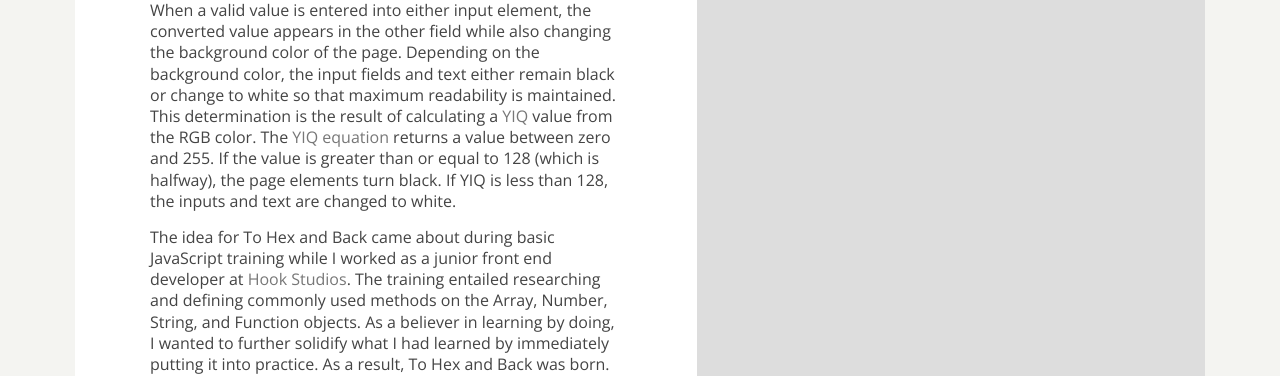
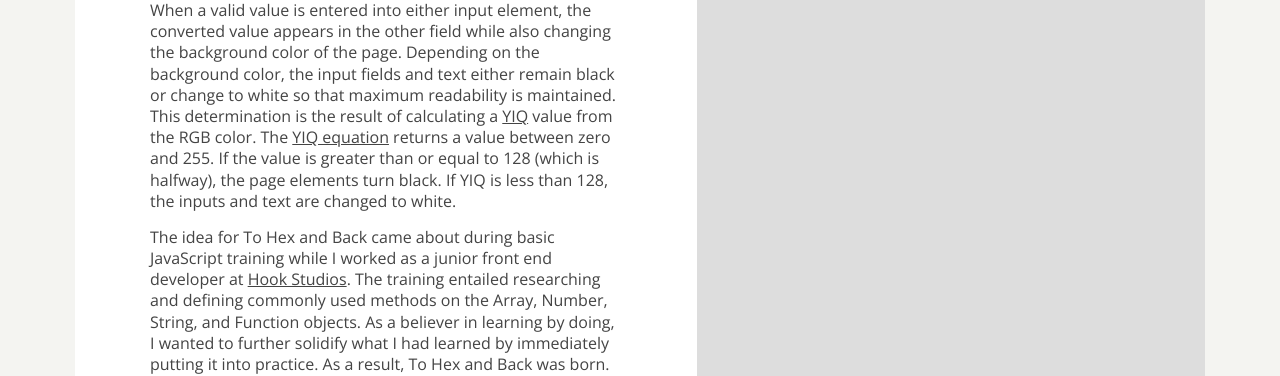
Before and after one commit to jessicaosei/jessicaosei.com, a Jekyll site: the page built from work/to-hex-and-back/index.html, in a window 1280 px wide. Shown: the part 595-971 px from the top of the page. Built offline with Jekyll 4.4.1, drawn with Linux system fonts in a browser that asks for light colours; Markdown is read by kramdown in place of the engine named in the settings; comment, search, counter and statistics services are not loaded.

Commit message:
Add styles to links in text

```diff
--- a/_sass/_block.scss
+++ b/_sass/_block.scss
@@ -16,6 +16,11 @@
 	margin-bottom: 16px;
 	font-family: 'Open Sans', sans-serif;
 	line-height: 1.5;
+}
+
+.block-text-link {
+	color: #444444;
+	text-decoration: underline;
 }
 
 @media screen and (min-width: 550px) {
--- a/work/to-hex-and-back/index.html
+++ b/work/to-hex-and-back/index.html
@@ -10,8 +10,8 @@ type: project
 
 						<p class="project-paragraph">To Hex and Back is a tool that converts RGB color values into hexadecimal notation and vice versa.</p>
 						<p class="project-paragraph">The project uses regular expressions to match common ways of entering RGB and hexadecimal colors. Specifically, the hexadecimal input matches values either three or six characters in length, with an optional leading hash (#). The RGB input accepts three comma-separated numbers; the 'rgb' prefix and parentheses are optional.</p>
-						<p class="project-paragraph">When a valid value is entered into either input element, the converted value appears in the other field while also changing the background color of the page. Depending on the background color, the input fields and text either remain black or change to white so that maximum readability is maintained. This determination is the result of calculating a <a href="https://en.wikipedia.org/wiki/YIQ" target="_blank">YIQ</a> value from the RGB color. The <a href="https://24ways.org/2010/calculating-color-contrast/" target="_blank">YIQ equation</a> returns a value between zero and 255. If the value is greater than or equal to 128 (which is halfway), the page elements turn black. If YIQ is less than 128, the inputs and text are changed to white.</p>
-						<p class="project-paragraph">The idea for To Hex and Back came about during basic JavaScript training while I worked as a junior front end developer at <a href="http://byhook.com" target="_blank">Hook Studios</a>. The training entailed researching and defining commonly used methods on the Array, Number, String, and Function objects. As a believer in learning by doing, I wanted to further solidify what I had learned by immediately putting it into practice. As a result, To Hex and Back was born.</p>
+						<p class="project-paragraph">When a valid value is entered into either input element, the converted value appears in the other field while also changing the background color of the page. Depending on the background color, the input fields and text either remain black or change to white so that maximum readability is maintained. This determination is the result of calculating a <a href="https://en.wikipedia.org/wiki/YIQ" class="block-text-link" target="_blank">YIQ</a> value from the RGB color. The <a href="https://24ways.org/2010/calculating-color-contrast/" class="block-text-link" target="_blank">YIQ equation</a> returns a value between zero and 255. If the value is greater than or equal to 128 (which is halfway), the page elements turn black. If YIQ is less than 128, the inputs and text are changed to white.</p>
+						<p class="project-paragraph">The idea for To Hex and Back came about during basic JavaScript training while I worked as a junior front end developer at <a href="http://byhook.com" class="block-text-link" target="_blank">Hook Studios</a>. The training entailed researching and defining commonly used methods on the Array, Number, String, and Function objects. As a believer in learning by doing, I wanted to further solidify what I had learned by immediately putting it into practice. As a result, To Hex and Back was born.</p>
 						<p class="project-paragraph"><span>Technologies Used</span>: HTML, CSS, JavaScript (ES6)</p>
 
 						<a href="http://tohexandback.com" class="project-button" target="_blank">Visit the project</a>
--- a/work/youtube-originals/index.html
+++ b/work/youtube-originals/index.html
@@ -10,7 +10,7 @@ type: project
 
 						<p class="project-paragraph">YouTube Red is a paid, streaming subscription service launched by YouTube in 2015. The platform features ad-free streaming of videos and music, background video play, and the ability to save videos to watch offline. Additionally, the service has partnered with some of YouTube's biggest creators to offer YouTube Red Originals, a collection of shows and movies available exclusively to YouTube Red subscribers.</p>
 						<p class="project-paragraph">With a range of new shows and movies scheduled to release just before the 2016 holiday season, Hook designed and developed a responsive one page site to showcase current and upcoming YouTube Red Originals content. When landing on the site, users are presented with a filterable catalog of shows and movies. Upon selecting a thumbnail, the entire site takes on a new color scheme and features content specific to that show or movie. This includes a custom-cut, autoplaying background video trailer, a show/movie description, and the opportunity to watch either a free episode or a longer movie trailer.</p>
-						<p class="project-paragraph">YouTube Red Originals was built using the <a href="https://www.polymer-project.org/" target="_blank">Google Polymer</a> library and features both native and custom web components. Data about each show or movie is stored in a Google spreadsheet, which is then parsed and processed into JSON for use throughout the site. Animations written with the TweenMax library provide the finishing touches for a clean user experience.</p>
+						<p class="project-paragraph">YouTube Red Originals was built using the <a href="https://www.polymer-project.org/" class="block-text-link" target="_blank">Google Polymer</a> library and features both native and custom web components. Data about each show or movie is stored in a Google spreadsheet, which is then parsed and processed into JSON for use throughout the site. Animations written with the TweenMax library provide the finishing touches for a clean user experience.</p>
 
 						<p class="project-paragraph"><span>Technologies Used</span>: HTML, CSS, JavaScript, Google Polymer, TweenMax</p>
 
```
